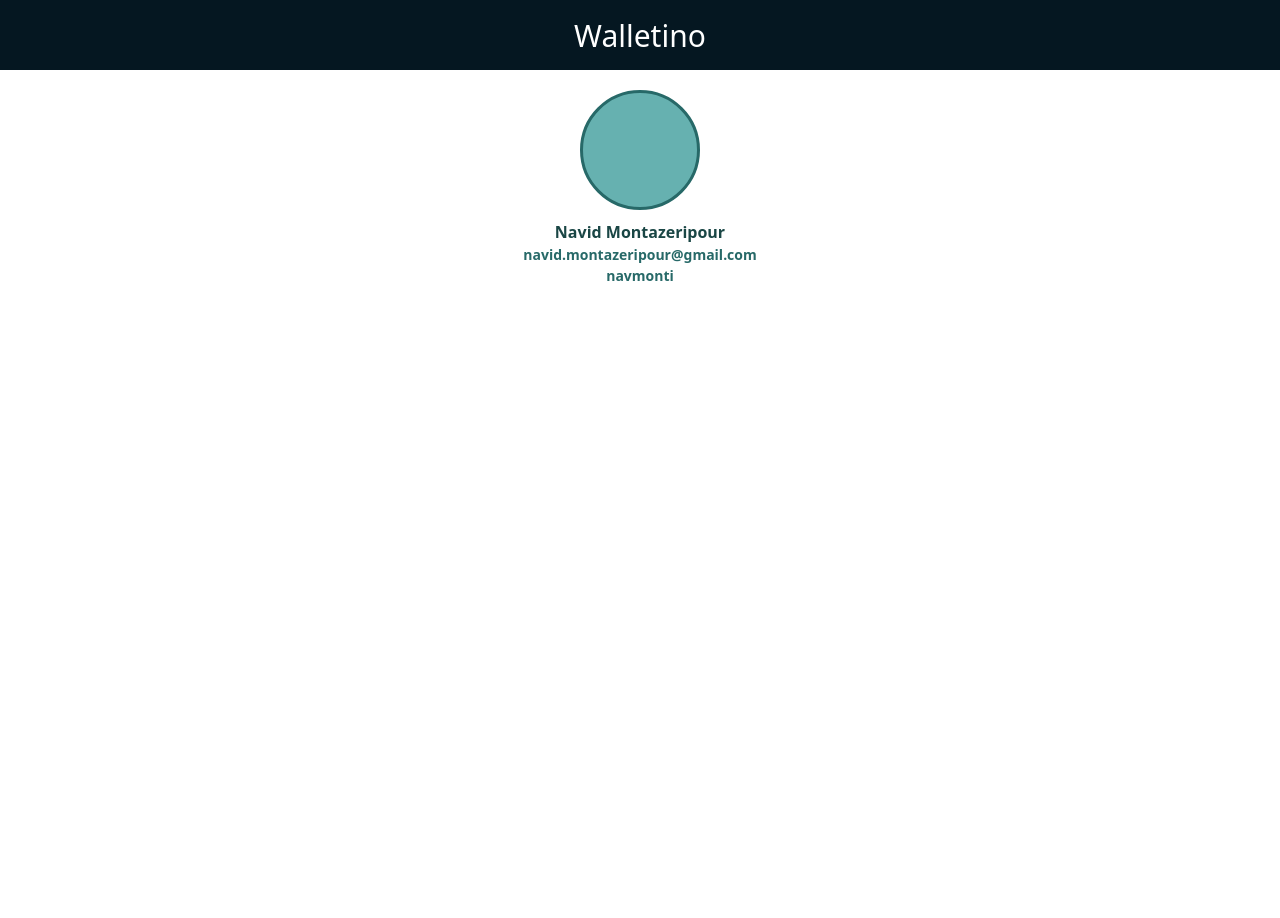
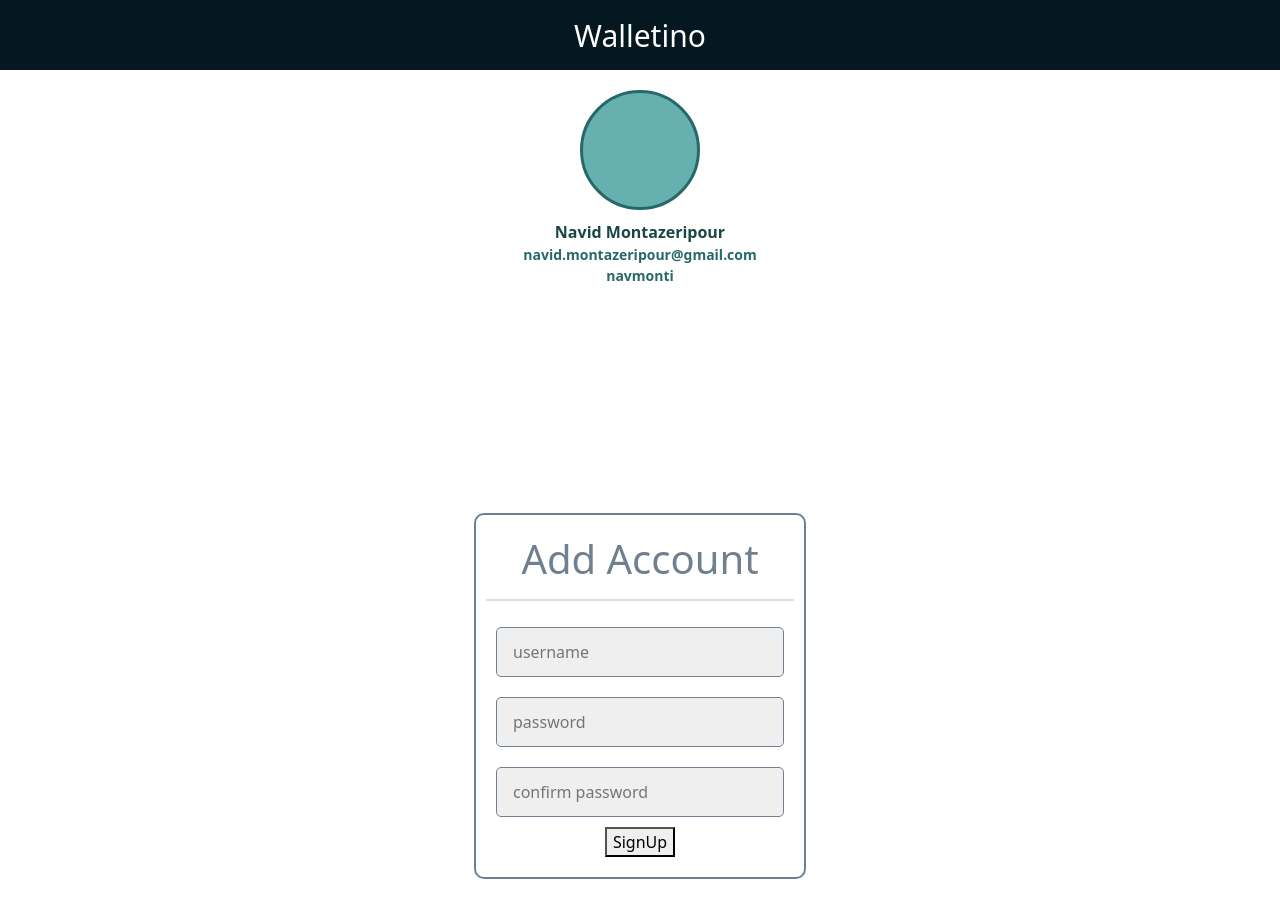
Before and after one commit to Navmonti/Walletino, a React (Create React App) app in the folder Walletino.Web/clientapp/: page /account/addAccount in a window 1280 px wide. Shown: the top 918 px of the page. Before the commit the page ends 800 px from the top, so only its background shows below. Built offline with nearby package versions, Linux system fonts and the light colour scheme.

Commit message:
add button and input typescript interfance

```diff
--- a/Walletino.Web/clientapp/src/components/app/account/comps/addAccount.tsx
+++ b/Walletino.Web/clientapp/src/components/app/account/comps/addAccount.tsx
@@ -1,4 +1,5 @@
 import React from 'react'
+import { Button } from '../../../uikit';
 import './accountStyle.css'
 
 const AddAccount = () => {
@@ -14,7 +15,7 @@ const AddAccount = () => {
                         <input type="text" placeholder="username" className="input" />
                         <input type="password" placeholder="password" className="input" />
                         <input type="password" placeholder="confirm password" className="input" />
-                        <button className="button">Signup</button>
+                        <Button type={'default'} title={'SignUp'} loading={false} disable={false} icon={''} />
                     </div>
                 </div>
             </div>
--- a/Walletino.Web/clientapp/src/components/uikit/button/Button.tsx
+++ b/Walletino.Web/clientapp/src/components/uikit/button/Button.tsx
@@ -1,20 +1,11 @@
 import React from 'react';
-import { objButton } from '../../../interfaces';
+import { IButton } from '../../../interfaces';
 
-type typeButton = "default" | "add" | "edit" | "delete";
-
-interface IButton {
-    type: typeButton;
-    title: string;
-    loading: boolean;
-    disabled: boolean;
-    icon: string;
+const Button = (props: IButton) => {
+    return <button disabled={props.disable}
+            className="button">{props.title}</button>
 }
 
 
-const Button = (props: IButton) => {
-    return <button disabled={props.disabled}
-            className="button">{props.title}</button>
-}
 
 export default Button;
--- a/Walletino.Web/clientapp/src/components/uikit/index.ts
+++ b/Walletino.Web/clientapp/src/components/uikit/index.ts
@@ -1,4 +1,4 @@
-import IButton from "../uikit/button/Button"
+import Button from "../uikit/button/Button"
 
 
-export { IButton }
+export { Button }
--- /dev/null
+++ b/Walletino.Web/clientapp/src/components/uikit/input/Input.css
@@ -0,0 +1,10 @@
+
+.input {
+    border: 1px solid #708090;
+    background-color: #efefef;
+    width: 288px;
+    height: 50px;
+    margin: 10px;
+    padding: 0 12px 0 16px;
+    border-radius: 5px;
+}
--- a/Walletino.Web/clientapp/src/interfaces/index.ts
+++ b/Walletino.Web/clientapp/src/interfaces/index.ts
@@ -1,3 +1,4 @@
-import objButton from "../interfaces/component/IButton"
+import IButton from "../interfaces/component/IButton"
+import IInput from "../interfaces/component/IInput"
 
-export { objButton }
+export type { IButton, IInput }
--- a/Walletino.Web/clientapp/src/pages/main/Main.tsx
+++ b/Walletino.Web/clientapp/src/pages/main/Main.tsx
@@ -9,10 +9,10 @@ const Main = () => {
             <div className="col-md-12">
                 <UserInfo />
                 <div className="card-account-holder">
-                    {/*<Routes>*/}
-                    {/*    <Route path="/" element={<Account />}></Route>  */}
-                    {/*    <Route path="account/*" element={<Account />}></Route>  */}
-                    {/*</Routes>*/}
+                    <Routes>
+                        <Route path="/" element={<Account />}></Route>
+                        <Route path="account/*" element={<Account />}></Route>
+                    </Routes>
                 </div>
             </div>
         </div>
--- a/Walletino.Web/clientapp/src/pages/main/main.css
+++ b/Walletino.Web/clientapp/src/pages/main/main.css
@@ -10,6 +10,7 @@
     justify-content: center;
     align-items: center;
     box-shadow: 0px 0px 12px 1px #d5d5d5;
+    position : relative
 }
 
 .plus {
```
Also changed, not shown: Walletino.Web/clientapp/src/components/app/account/comps/accountStyle.css (+1 -11 lines), Walletino.Web/clientapp/src/components/uikit/input/Input.tsx (+5 -2 lines), Walletino.Web/clientapp/src/interfaces/component/IButton.ts (+8 -8 lines), Walletino.Web/clientapp/src/interfaces/component/IInput.tsx (added, +9 -0 lines).
